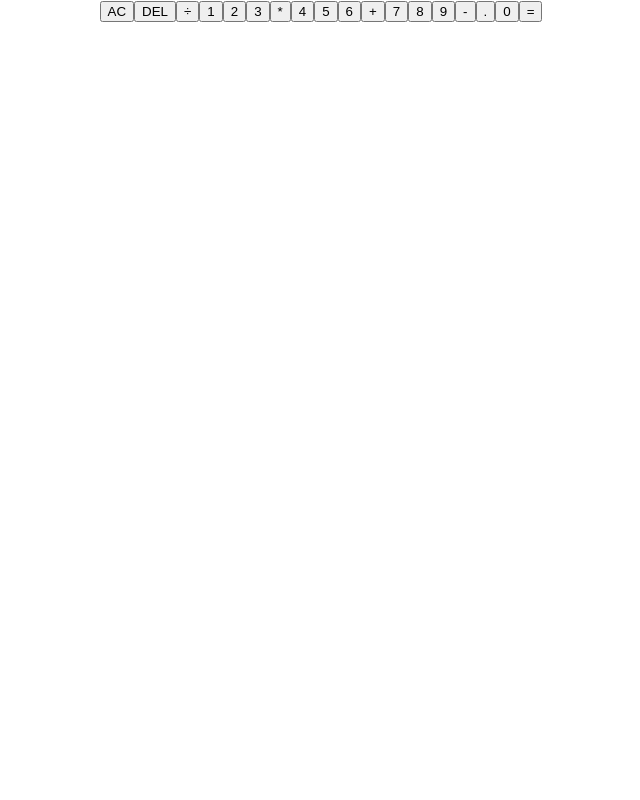
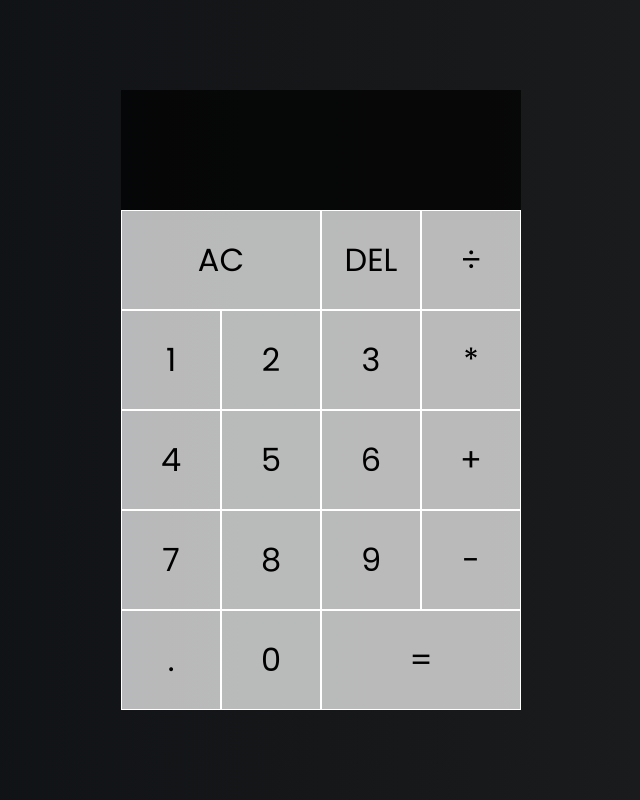
Before and after one commit to kaizipaul/math-magicians-app, a React (Create React App) app: page / in a window 1280 px wide. Shown: the whole page, without its empty margins (319-959 px from the left). Built offline with nearby package versions, Linux system fonts and the light colour scheme.

Commit message:
Styled the calculator

```diff
--- a/src/App.css
+++ b/src/App.css
@@ -1,39 +1,63 @@
-.App {
-  text-align: center;
+@import url('https://fonts.googleapis.com/css2?family=Poppins&display=swap');
+
+*,
+*::before,
+*::after {
+  box-sizing: border-box;
+  font-family: 'Poppins', sans-serif;
+  font-weight: normal;
 }
 
-.App-logo {
-  height: 40vmin;
-  pointer-events: none;
+body {
+  padding: 0;
+  margin: 0;
+  background: linear-gradient(to right, #0c0f13, #1e1f1f);
+  overflow: hidden;
 }
 
-@media (prefers-reduced-motion: no-preference) {
-  .App-logo {
-    animation: App-logo-spin infinite 20s linear;
-  }
+.calculator-grid {
+  display: grid;
+  justify-content: center;
+  align-content: center;
+  min-height: 100vh;
+  grid-template-columns: repeat(4, 100px);
+  grid-template-rows: minmax(120px, auto) repeat(5, 100px);
 }
 
-.App-header {
-  background-color: #282c34;
-  min-height: 100vh;
-  display: flex;
-  flex-direction: column;
-  align-items: center;
-  justify-content: center;
-  font-size: calc(10px + 2vmin);
-  color: white;
+.calculator-grid > button {
+  cursor: pointer;
+  font-size: 2rem;
+  border: 1px solid white;
+  outline: none;
+  background-color: rgba(255, 255, 255, 0.7);
 }
 
-.App-link {
-  color: #61dafb;
+.calculator-grid > button:hover {
+  background-color: rgba(255, 255, 255, 0.9);
 }
 
-@keyframes App-logo-spin {
-  from {
-    transform: rotate(0deg);
-  }
+.span-two {
+  grid-column: span 2;
+}
 
-  to {
-    transform: rotate(360deg);
-  }
+.output {
+  grid-column: 1/-1;
+  background-color: rgba(0, 0, 0, 0.7);
+  display: flex;
+  align-items: flex-end;
+  justify-content: space-around;
+  flex-direction: column;
+  padding: 10px;
+  word-wrap: break-word;
+  word-break: break-all;
 }
+
+.output .previous-operand {
+  color: rgba(255, 255, 255, 0.7);
+  font-size: 1.5rem;
+}
+
+.output .current-operand {
+  color: white;
+  font-size: 2.5rem;
+}
```
